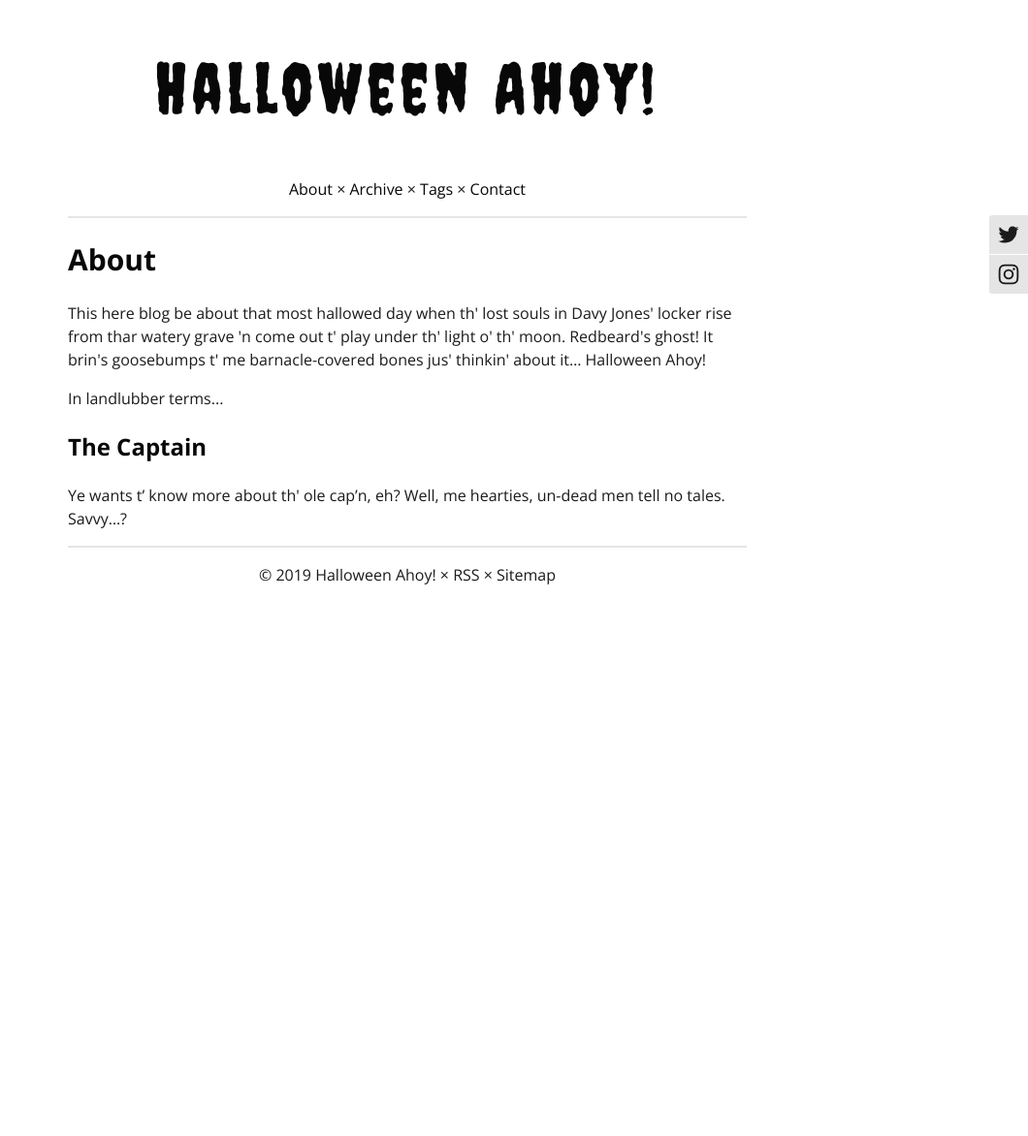
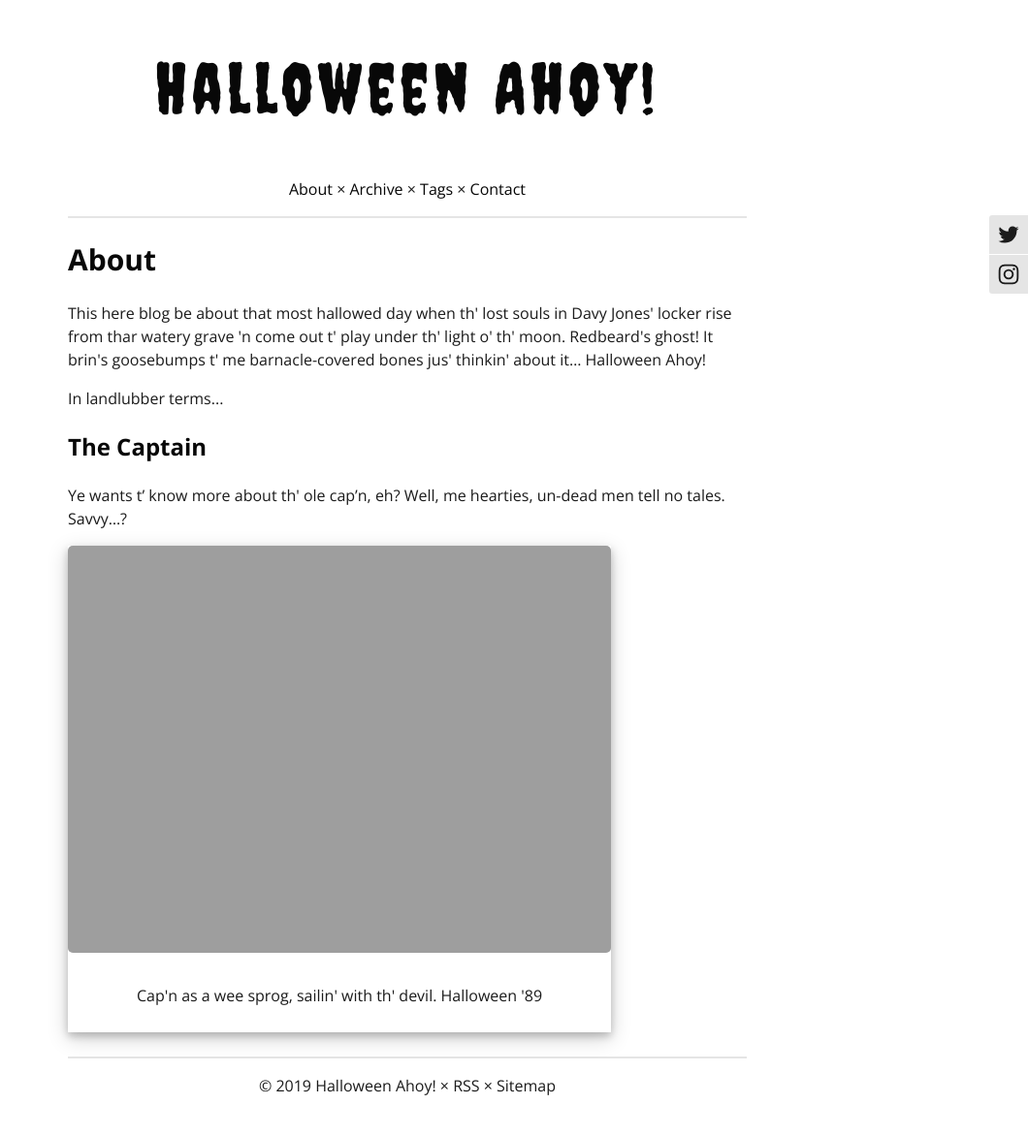
Before and after one commit to halloweenahoy/halloweenahoy.github.io, a Jekyll site: the page built from about.html, in a window 1280 px wide. Shown: the whole page at 97% size, without its empty margins (220-1280 px from the left). Built offline with Jekyll 4.4.1, drawn with Linux system fonts in a browser that asks for light colours; comment, search, counter and statistics services are not loaded; before the commit the page ends 900 px from its top, so only the background shows below that.

Commit message:
Update about.html

```diff
--- a/about.html
+++ b/about.html
@@ -13,3 +13,10 @@ description: About Halloween Ahoy! and its crew.
 <h3>The Captain</h3>
 
 <p>Ye wants t’ know more about th' ole cap’n, eh? Well, me hearties, un-dead men tell no tales. Savvy…?</p>
+
+<div class="polaroid">
+  <img src="https://halloweenahoy.com/images/halloween89.png" alt="Cap'n as a wee sprog" style="width:100%">
+  <div class="container">
+  <p>Cap'n as a wee sprog, sailin' with th' devil. Halloween '89</p>
+  </div>
+</div>
```
